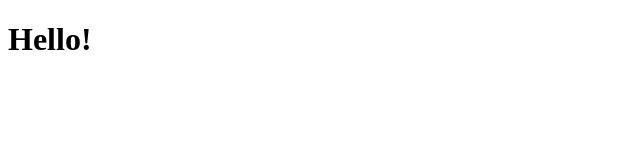
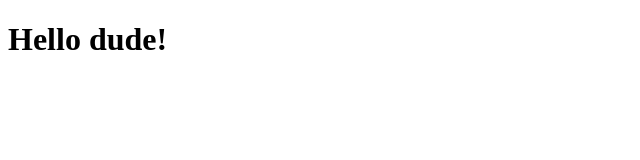
Before and after one commit to Qqqmma/learn_git_hub, a plain HTML site: page index.html in a window 1280 px wide. Shown: the whole page, without its empty margins (0-640 px from the left). Drawn offline with Linux system fonts and the light colour scheme.

Commit message:
Change index.html

```diff
--- a/index.html
+++ b/index.html
@@ -7,6 +7,6 @@
     <link rel="stylesheet" href="css/style.css">
 </head>
 <body>
-    <h1>Hello!</h1>
+    <h1>Hello dude!</h1>
 </body>
 </html>
```
